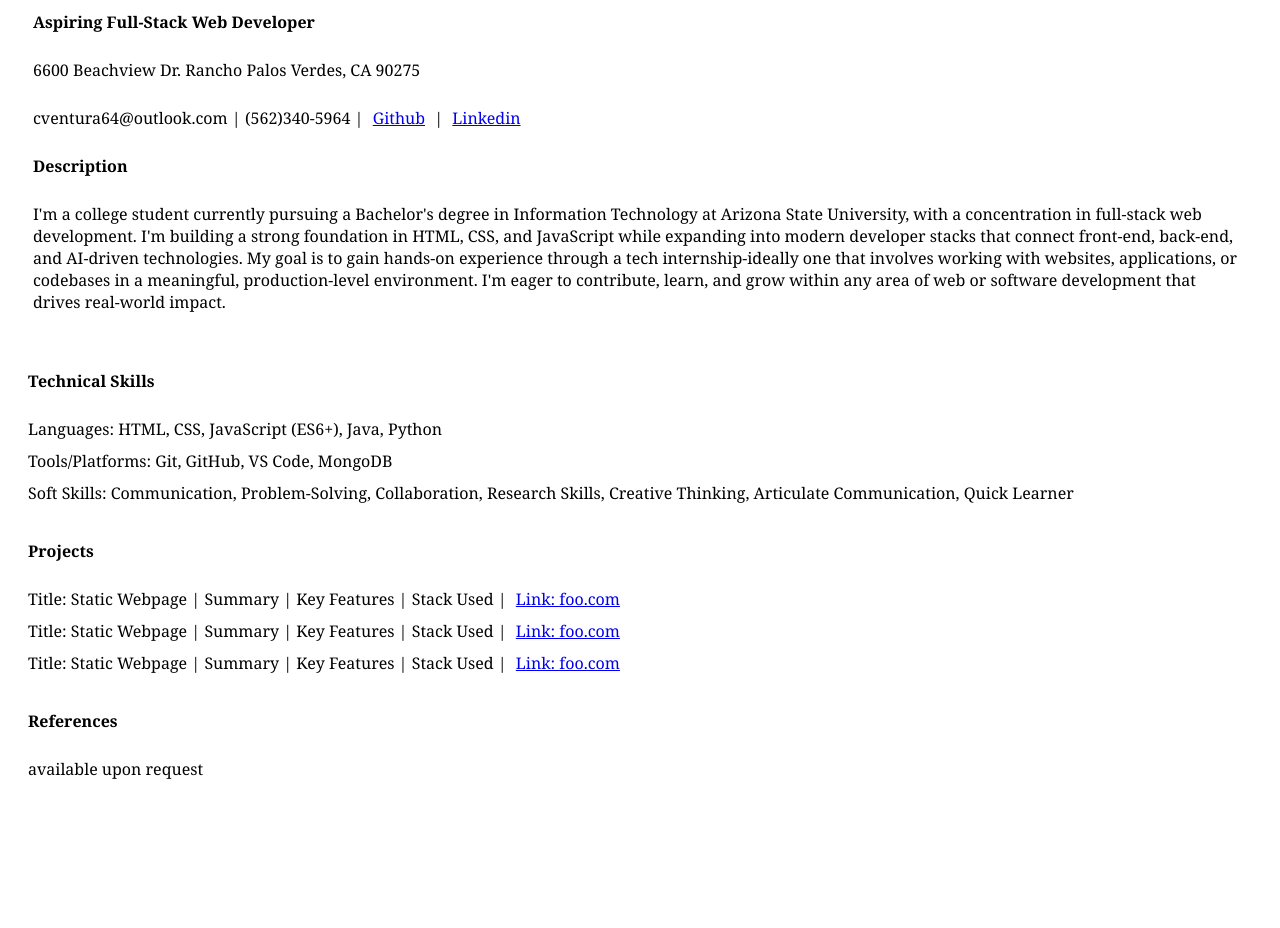
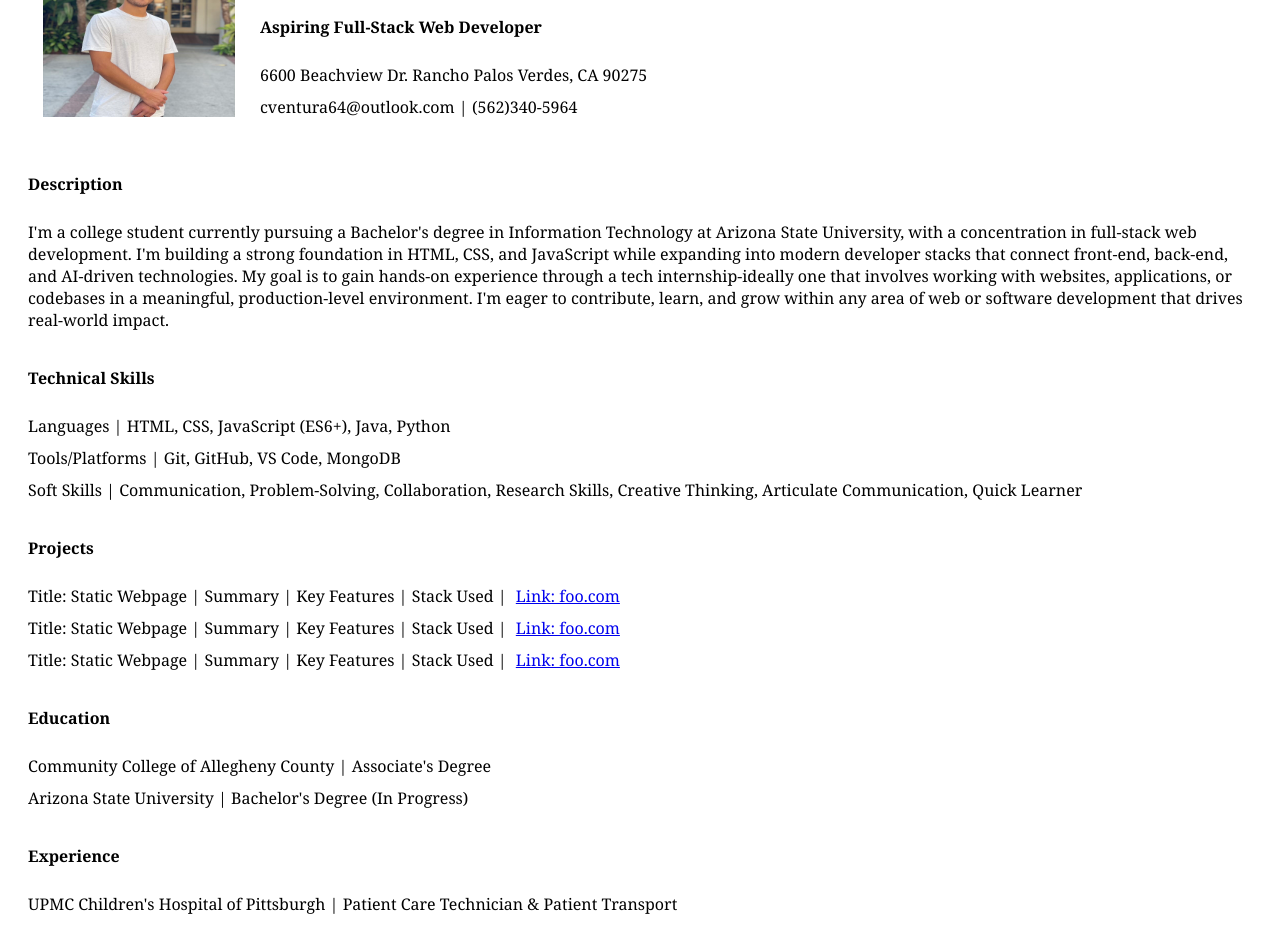
Before and after one commit to ventura-christian/HTML-Resume, a plain HTML site: page index.html in a window 1280 px wide. Shown: the part 118-1046 px from the top of the page. Before the commit the page ends 942 px from the top, so only its background shows below. Drawn offline with Linux system fonts and the light colour scheme.

Commit message:
Added more content to the resume document and another line to the README file. Check back for more commits, information, and new tech I am learning

```diff
--- a/index.html
+++ b/index.html
@@ -12,41 +12,49 @@
     <title>Document</title>
   </head>
   <body>
-    <div class="container">
+    <div class="#">
       <header>
-        <h1>Christian Ventura</h1>
-        <h3>Aspiring Full-Stack Web Developer</h3>
-        <p>6600 Beachview Dr. Rancho Palos Verdes, CA 90275</p>
-        <p>
-          cventura64@outlook.com | (562)340-5964 |
-          <a href="#">Github</a> |
-          <a href="#">Linkedin</a>
-        </p>
-        <h3>Description</h3>
-        <p>
-          I'm a college student currently pursuing a Bachelor's degree in
-          Information Technology at Arizona State University, with a
-          concentration in full-stack web development. I'm building a strong
-          foundation in HTML, CSS, and JavaScript while expanding into modern
-          developer stacks that connect front-end, back-end, and AI-driven
-          technologies. My goal is to gain hands-on experience through a tech
-          internship-ideally one that involves working with websites,
-          applications, or codebases in a meaningful, production-level
-          environment. I'm eager to contribute, learn, and grow within any area
-          of web or software development that drives real-world impact.
-        </p>
+        <div>
+          <section>
+            <img
+              src="chin copy.jpg"
+              alt="Picture of Christian Ventura wearing a nice white shirt and smiling"
+            />
+          </section>
+        </div>
+        <div>
+          <h1>Christian Ventura</h1>
+          <h3>Aspiring Full-Stack Web Developer</h3>
+          <section>6600 Beachview Dr. Rancho Palos Verdes, CA 90275</section>
+          <section>cventura64@outlook.com | (562)340-5964</section>
+        </div>
       </header>
     </div>
-    <div class="Skills">
+    <div class="#">
+      <h3>Description</h3>
+      <section>
+        I'm a college student currently pursuing a Bachelor's degree in
+        Information Technology at Arizona State University, with a concentration
+        in full-stack web development. I'm building a strong foundation in HTML,
+        CSS, and JavaScript while expanding into modern developer stacks that
+        connect front-end, back-end, and AI-driven technologies. My goal is to
+        gain hands-on experience through a tech internship-ideally one that
+        involves working with websites, applications, or codebases in a
+        meaningful, production-level environment. I'm eager to contribute,
+        learn, and grow within any area of web or software development that
+        drives real-world impact.
+      </section>
+    </div>
+    <div class="#">
       <h3>Technical Skills</h3>
-      <section>Languages: HTML, CSS, JavaScript (ES6+), Java, Python</section>
-      <section>Tools/Platforms: Git, GitHub, VS Code, MongoDB</section>
+      <section>Languages | HTML, CSS, JavaScript (ES6+), Java, Python</section>
+      <section>Tools/Platforms | Git, GitHub, VS Code, MongoDB</section>
       <section>
-        Soft Skills: Communication, Problem-Solving, Collaboration, Research
+        Soft Skills | Communication, Problem-Solving, Collaboration, Research
         Skills, Creative Thinking, Articulate Communication, Quick Learner
       </section>
     </div>
-    <div class="project">
+    <div class="#">
       <h3>Projects</h3>
       <section>
         Title: Static Webpage | Summary | Key Features | Stack Used |
@@ -61,9 +69,27 @@
         <a href="#">Link: foo.com</a>
       </section>
     </div>
+    <div class="#">
+      <h3>Education</h3>
+      <section>
+        Community College of Allegheny County | Associate's Degree
+      </section>
+      <section>
+        Arizona State University | Bachelor's Degree (In Progress)
+      </section>
+    </div>
+    <div class="#">
+      <h3>Experience</h3>
+      <section>
+        UPMC Children's Hospital of Pittsburgh | Patient Care Technician &
+        Patient Transport
+      </section>
+      <section>UPMC Shadyside Hospital | Patient Care Technician</section>
+    </div>
     <footer>
-      <h3>References</h3>
-      <p>available upon request</p>
+      <h3>This resume is a live document updated regularly</h3>
+      <a href="#">Github</a> | <a href="#">Linkedin</a> |
+      <a href="">Back to Top</a>
     </footer>
   </body>
 </html>
--- a/styles.css
+++ b/styles.css
@@ -12,13 +12,13 @@ h3 {
   font-size: 1rem;
 }
 
-.container {
+header {
   display: flex;
-  align-items: center;
 }
 
-.project,
-.skills {
-  display: block;
-  align-items: center;
+img {
+  width: 12rem;
+  height: 12rem;
 }
+
+/* add media queries for mobile first design. Set a breakpoint for small, medium and large screens and make adjustments for the layout with grow and shrink basis */
```
Also changed, not shown: chin copy.jpg (added), 1 other file.
